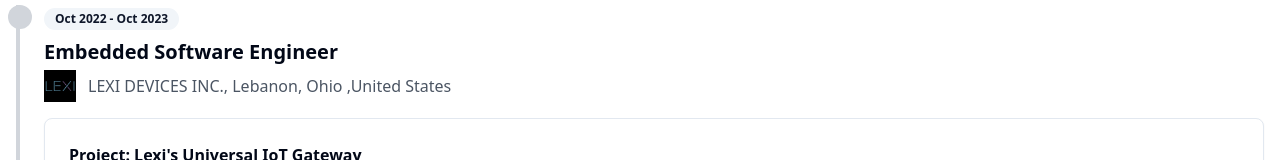
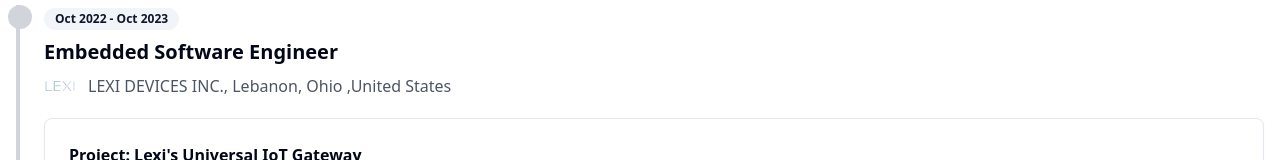
Before and after one commit to 120296Soumyaju/sujit-tadadikar-portfolio-webapp, a React (Vite) app: page /experience in a window 1280 px wide. Shown: the part 766-926 px from the top of the page. Built offline with nearby package versions, Linux system fonts and the light colour scheme.

Commit message:
Updated Lexi and Freelancer Logo

```diff
--- a/src/pages/Experience.tsx
+++ b/src/pages/Experience.tsx
@@ -58,7 +58,7 @@ const Experience = () => {
                 <Badge variant="secondary" className="mb-2">Oct 2022 - Oct 2023</Badge>
                 <h3 className="text-xl font-bold">Embedded Software Engineer</h3>
                 <div className="flex items-center gap-3 mt-1">
-                  <img src="company-logos/lexidevices_logo.png" alt="Lexi Logo" className="w-8 h-8 object-contain" />
+                  <img src="company-logos/lexi_logo.png" alt="Lexi Logo" className="w-8 h-8 object-contain" />
                   <p className="text-gray-600">
                     LEXI DEVICES INC., Lebanon, Ohio ,United States
                   </p>
@@ -239,7 +239,7 @@ const Experience = () => {
                 <Badge variant="secondary" className="mb-2">Feb 2019 - Feb 2020</Badge>
                 <h3 className="text-xl font-bold">Software Consultant | Full Stack Software Engineer</h3>
                 <div className="flex items-center gap-3 mt-1">
-                  <img src="company-logos/freelancer_com_logo.png" alt="Freelancer Logo" className="w-8 h-8 object-contain" />
+                  <img src="company-logos/freelancer_logo.png" alt="Freelancer Logo" className="w-8 h-8 object-contain" />
                   <p className="text-gray-600">
                     Freelancer.com ,Sydney, NSW
                   </p>
```
Also changed, not shown: public/company-logos/freelancer_logo.png (added), public/company-logos/lexi_logo.png (added).
